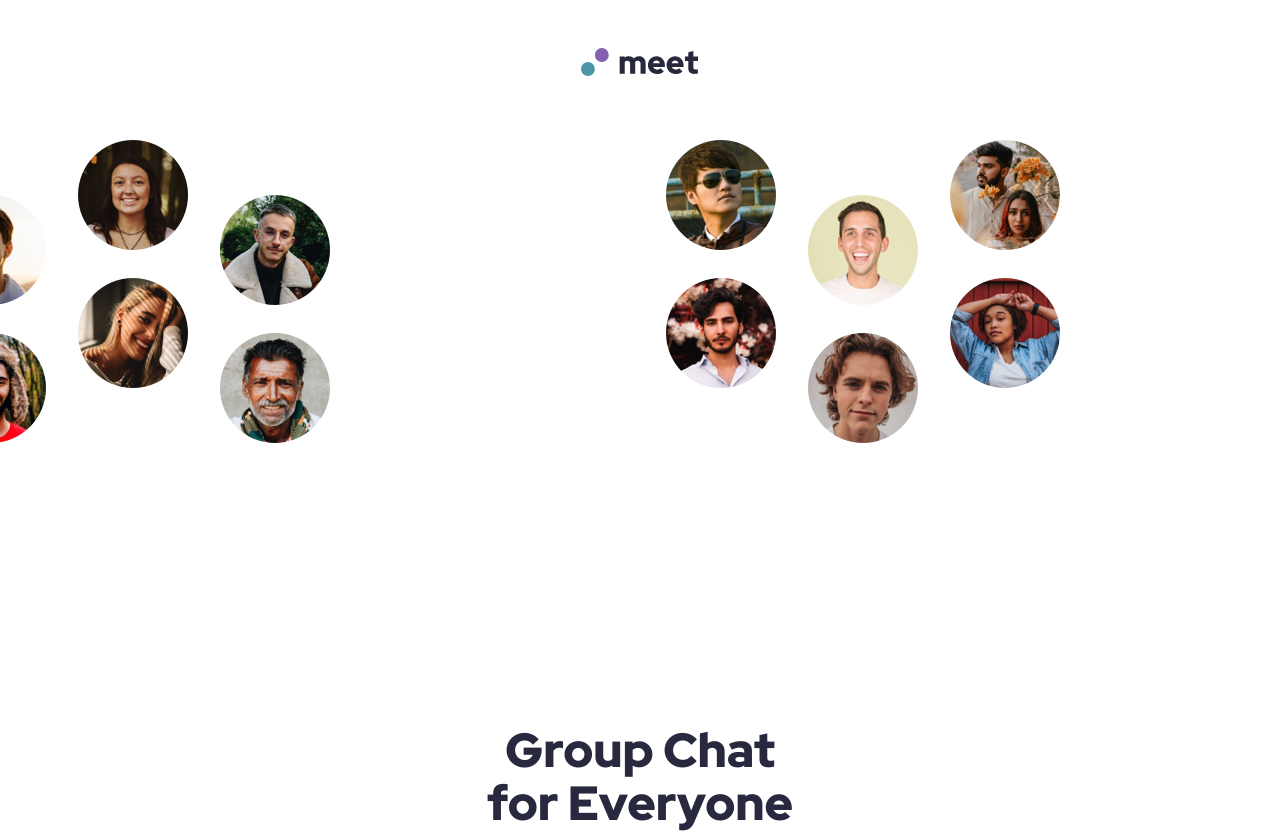
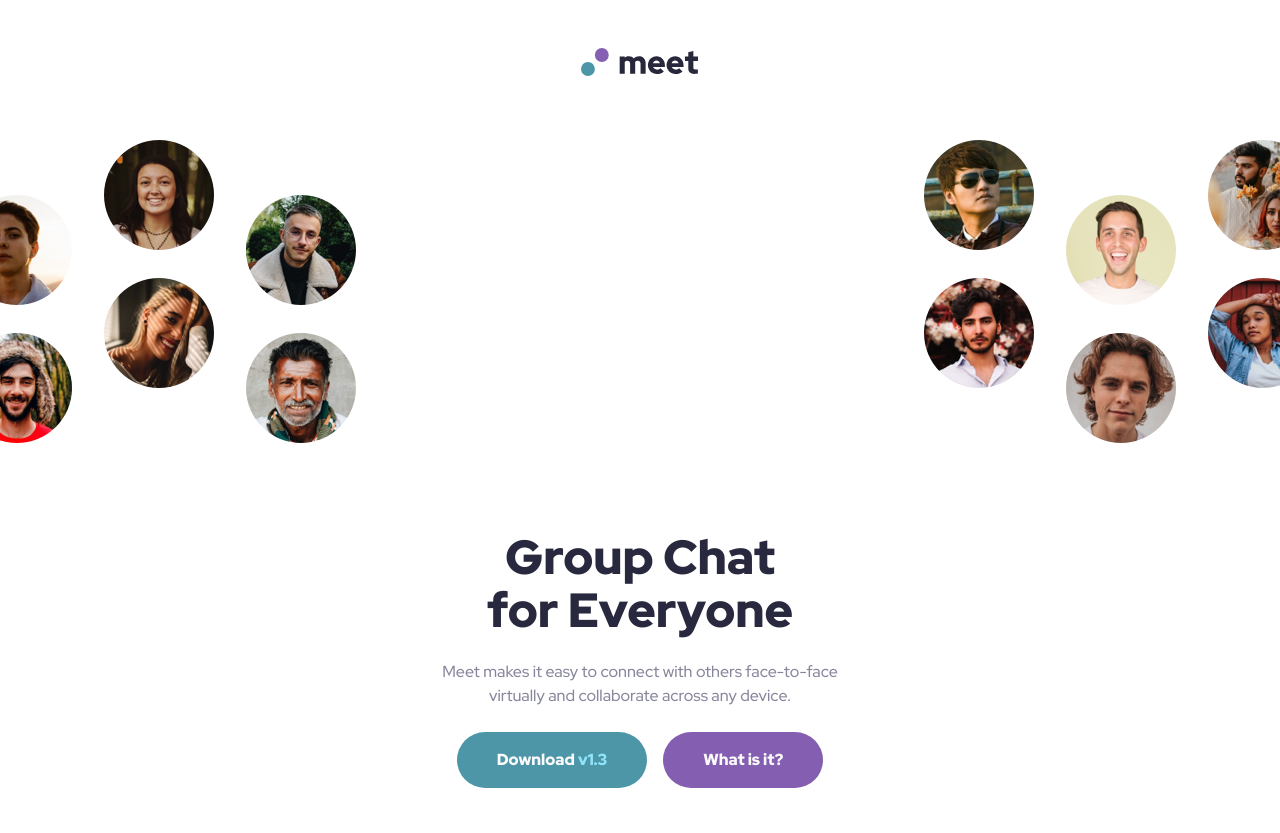
Before and after one commit to EsraaY21/meet_landing_page, a React (Vite) app: page / in a window 1280 px wide. Shown: the top 833 px of the page. Built offline with nearby package versions, Linux system fonts and the light colour scheme.

Commit message:
hero done

```diff
--- a/src/App.jsx
+++ b/src/App.jsx
@@ -1,10 +1,13 @@
 import Header from "./components/Header";
+import Hero from "./components/Hero";
 
 function App() {
   return (
     <>
       <Header />
-      <main></main>
+      <main>
+        <Hero />
+      </main>
       <footer></footer>
     </>
   );
--- a/src/components/Header.jsx
+++ b/src/components/Header.jsx
@@ -1,4 +1,3 @@
-import Hero from "./Hero";
 import logo from "/assets/logo.svg";
 
 export default function Header() {
@@ -7,7 +6,6 @@ export default function Header() {
       <header>
         <img src={logo} className="logo" alt="Logo" />
       </header>
-      <Hero />
     </>
   );
 }
--- a/src/components/Hero.jsx
+++ b/src/components/Hero.jsx
@@ -5,14 +5,12 @@ export default function Hero() {
   return (
     <>
       <section className="hero">
-        <div className="people">
-          <div className="people_left">
-            <img src={heroLeft} alt="images left" />
-          </div>
+        <div className="people_left">
+          <img src={heroLeft} alt="images left" />
+        </div>
 
-          <div className="people_right">
-            <img src={heroRight} alt="images right" />
-          </div>
+        <div className="people_right">
+          <img src={heroRight} alt="images right" />
         </div>
 
         <div className="content">
--- a/src/css/desktop.css
+++ b/src/css/desktop.css
@@ -1,6 +1,38 @@
 @media (min-width: 1440px) {
+    .text-1 {
+        font-size: 64px;
+    }
+
+    .text-4 {
+        font-size: 18px;
+    }
+
     header {
         padding-top: 80px;
     }
 
+    .hero {
+        grid-template-areas:
+            "left content right";
+        grid-template-columns: 1fr 1fr 1fr;
+        gap: 1rem;
+        align-items: center;
+    }
+
+    .hero .people_left {
+        margin-left: -1.5vw;
+
+    }
+
+    .hero .people_right {
+        margin-right: -1.5vw;
+    }
+
+    .hero .content {
+        padding-top: 0px;
+    }
+
+
+
+
 }
--- a/src/css/mobile.css
+++ b/src/css/mobile.css
@@ -41,67 +41,6 @@ body,
     line-height: 150%;
 }
 
-header {
-    padding-top: 48px;
-    padding-bottom: 64px;
-}
-
-header .logo {
-    width: 118px;
-    margin-inline: auto;
-}
-
-.hero {
-    overflow: hidden;
-    position: relative;
-}
-
-.hero .people {
-    height: 38vw;
-}
-
-.hero .people_left {
-    position: absolute;
-    left: -5vw;
-    width: 53vw;
-
-}
-
-.hero .people_right {
-    position: absolute;
-    right: -5vw;
-    width: 53vw;
-}
-
-.hero .content {
-    padding-top: 48px;
-}
-
-.hero h1 {
-    color: var(--slate-900);
-    margin-bottom: 24px;
-    max-width: 10ch;
-    margin-inline: auto;
-    text-align: center;
-}
-
-.hero p {
-    color: var(--slate-600);
-    margin-bottom: 24px;
-    max-width: 40ch;
-    text-align: center;
-    margin-inline: auto;
-
-}
-
-.buttons {
-    display: flex;
-    gap: 16px;
-    flex-direction: column;
-    align-items: center;
-    margin-bottom: 32px;
-}
-
 .btn {
     text-align: center;
     border-radius: 29px;
@@ -122,5 +61,73 @@ header .logo {
 
 .btn_secondary {
     background-color: var(--purple-600);
+}
+
+/* Header ****************** */
+header {
+    padding-top: 48px;
+    padding-bottom: 64px;
+}
+
+header .logo {
+    width: 118px;
+    margin-inline: auto;
+}
+
+/* Hero ****************** */
+.hero {
+    overflow: hidden;
+    display: grid;
+    grid-template-areas:
+        "left right"
+        "content content";
+    grid-template-columns: 1fr 1fr;
+    gap: 1rem;
+    align-items: center;
+    margin-bottom: 32px;
+}
+
+.hero .people_left {
+    grid-area: left;
+    margin-left: -6vw;
 
 }
+
+.hero .people_right {
+    grid-area: right;
+    place-self: end;
+    margin-right: -6vw;
+}
+
+
+.hero .content {
+    padding-top: 48px;
+    grid-area: content;
+}
+
+.hero h1 {
+    color: var(--slate-900);
+    margin-bottom: 24px;
+    max-width: 10ch;
+    margin-inline: auto;
+    text-align: center;
+}
+
+.hero p {
+    color: var(--slate-600);
+    margin-bottom: 24px;
+    max-width: 40ch;
+    text-align: center;
+    margin-inline: auto;
+
+}
+
+.hero .buttons {
+    display: flex;
+    gap: 16px;
+    flex-direction: column;
+    align-items: center;
+}
+
+
+/* Main ****************** */
--- a/src/css/tablet.css
+++ b/src/css/tablet.css
@@ -3,19 +3,25 @@
         font-size: 48px;
     }
 
-    .buttons {
+    .hero .people_left {
+        margin-left: -3vw;
+
+    }
+
+    .hero .people_right {
+        margin-right: -3vw;
+    }
+
+
+    .hero .content {
+        padding-top: 72px;
+    }
+
+    .hero .buttons {
         flex-direction: row;
         justify-content: center;
         margin-bottom: 64px;
     }
 
-    .hero .people {
-        height: 40vw;
-    }
-
-    .hero .content {
-        padding-top: 72px;
-    }
-
 
 }
```
